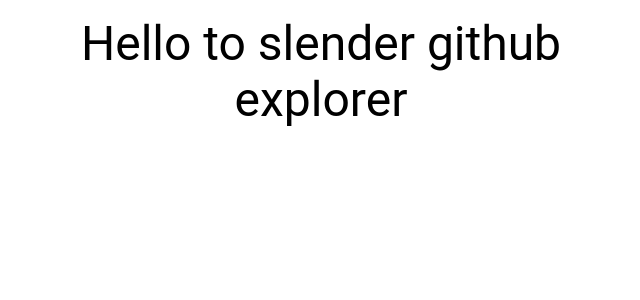
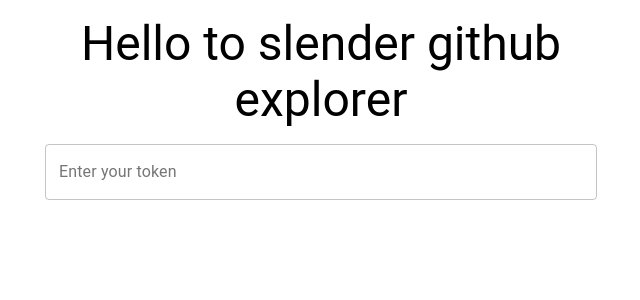
Before and after one commit to theoklitosBam7/slender-github-explorer, a React (Create React App) app: page / in a window 1280 px wide. Shown: the top 300 px of the page, without its empty margins (319-959 px from the left). Built offline with nearby package versions, Linux system fonts and the light colour scheme; no server answers; what @apollo/link-context would draw is missing.

Commit message:
feat: create auth form

```diff
--- a/src/App.jsx
+++ b/src/App.jsx
@@ -3,6 +3,7 @@
 import { Typography, Container, makeStyles } from '@material-ui/core';
 
 import client from './apollo-client';
+import AuthForm from './AuthForm';
 
 const useStyles = makeStyles({
   title: {
@@ -21,6 +22,7 @@
         <Typography variant={'h3'} className={classes.title}>
           Hello to slender github explorer
         </Typography>
+        <AuthForm />
       </Container>
     </ApolloProvider>
   );
--- /dev/null
+++ b/src/AuthForm.jsx
@@ -0,0 +1,40 @@
+import * as React from 'react';
+import { useState } from 'react';
+import { TextField, makeStyles } from '@material-ui/core';
+
+const useStyles = makeStyles({
+  input: {
+    width: '100%',
+    marginBottom: '1rem',
+  },
+});
+
+const AuthForm = () => {
+  const classes = useStyles();
+
+  const [token, setToken] = useState('');
+
+  const handleSubmit = (event) => {
+    event.preventDefault();
+    localStorage.setItem('Authorization', token);
+    setToken('');
+  };
+
+  return (
+    <form
+      onSubmit={(e) => {
+        handleSubmit(e);
+      }}
+    >
+      <TextField
+        className={classes.input}
+        label={'Enter your token'}
+        variant={'outlined'}
+        value={token}
+        onChange={(e) => setToken(e.target.value)}
+      />
+    </form>
+  );
+};
+
+export default AuthForm;
```
